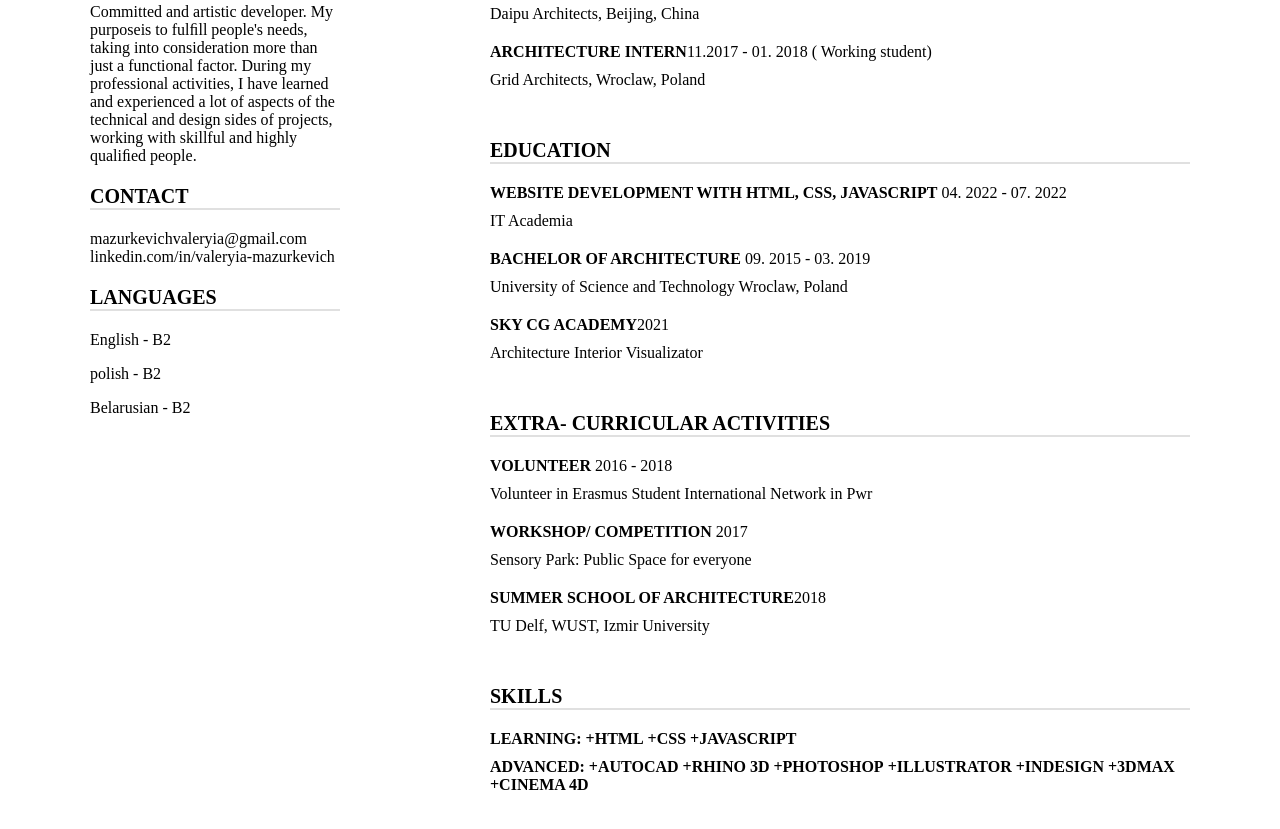
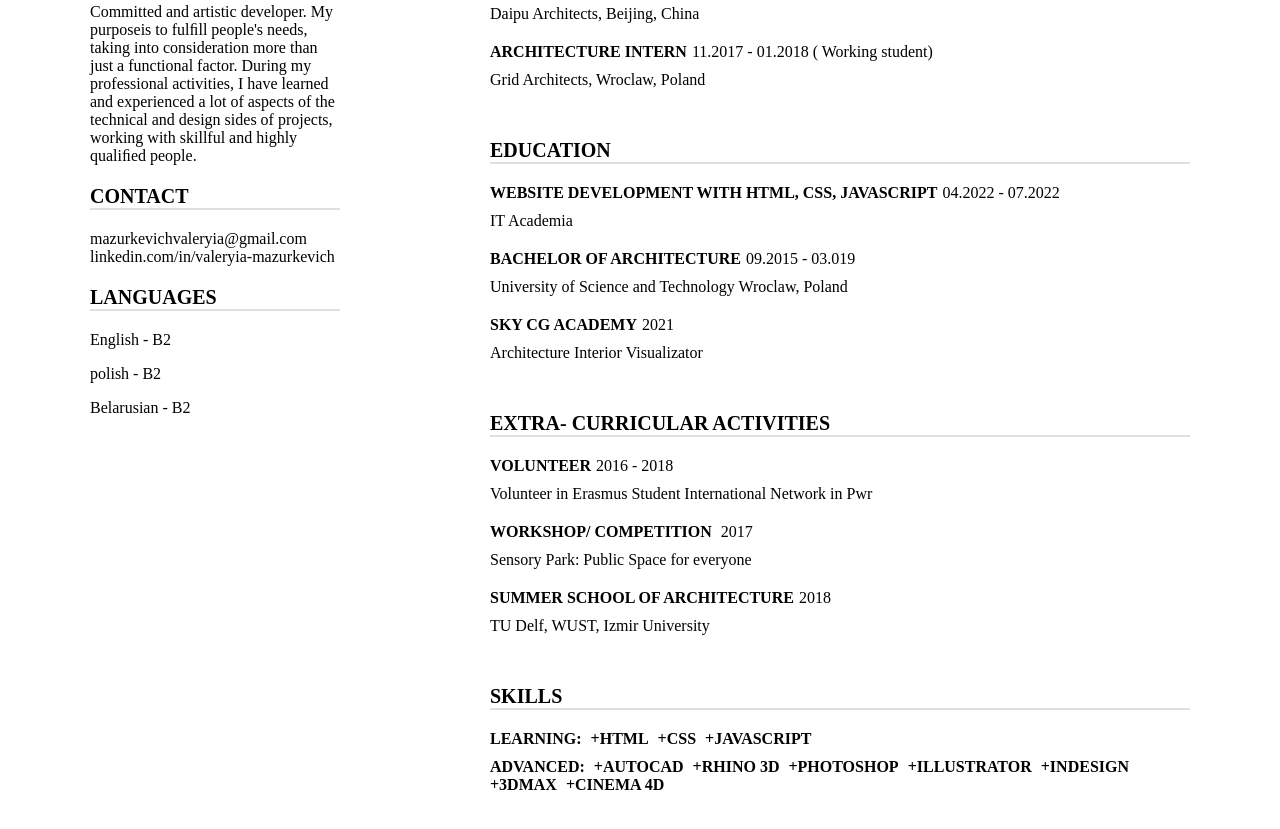
Before and after one commit to ValeryiaMaz/rsschool-cv, a plain HTML site: page index.html in a window 1280 px wide. Shown: the part 407-1236 px from the top of the page. Drawn offline with Linux system fonts and the light colour scheme.

Commit message:
refactor: delete white space

```diff
--- a/index.html
+++ b/index.html
@@ -50,27 +50,27 @@
                     <div class="exper-name">WORK EXPERIENCE</div>
 
                     <div class="exper-min-block">
-                        <div class="exper-title"><span class="bold">IT Recruiter- Sourcer</span> 03. 2022 - Present</div>
+                        <div class="exper-title"><span class="bold">IT Recruiter- Sourcer</span>03.2022 - Present</div>
                         <div class="exper-place">Andersen Lab, Poland, Krakow</div>
                     </div>
 
                     <div class="eexper-min-block">
-                        <div class="exper-title"><span class="bold">PROJECT ARCHITECT</span> 03. 2021 - 03.2022 (1 year)</div>
+                        <div class="exper-title"><span class="bold">PROJECT ARCHITECT</span>03.2021 - 03.2022 (1 year)</div>
                         <div class="exper-place">CHEKHARDA Architect</div>
                     </div>
 
                     <div class="exper-min-block">
-                        <div class="exper-title"><span class="bold"> JUNIOR ARCHITECT</span>11. 2019 - 01. 2021( 1.2 year)</div>
+                        <div class="exper-title"><span class="bold"> JUNIOR ARCHITECT</span>11.2019 - 01.2021(1.2 year)</div>
                         <div class="exper-place">Superimpose Architecture, Beijing, China</div>
                     </div>
 
                     <div class="exper-min-block">
-                        <div class="exper-title"><span class="bold">ARCHITECTURE INTERN</span>09. 2019 - 11. 2019 (3 months)</div>
+                        <div class="exper-title"><span class="bold">ARCHITECTURE INTERN</span>09.2019 - 11.2019 (3 months)</div>
                         <div class="exper-place">Daipu Architects, Beijing, China</div>
                     </div>
 
                     <div class="exper-min-block">
-                        <div class="exper-title"><span class="bold">ARCHITECTURE INTERN</span>11.2017 - 01. 2018 ( Working student)</div>
+                        <div class="exper-title"><span class="bold">ARCHITECTURE INTERN</span>11.2017 - 01.2018 ( Working student)</div>
                         <div class="exper-place">Grid Architects, Wroclaw, Poland</div>
                     </div>
                 </div>
@@ -80,12 +80,12 @@
                     <div class="exper-name">EDUCATION</div>
 
                     <div class="exper-min-block">
-                        <div class="exper-title"><span class="bold">WEBSITE DEVELOPMENT WITH HTML, CSS, JAVASCRIPT</span> 04. 2022 - 07. 2022</div>
+                        <div class="exper-title"><span class="bold">WEBSITE DEVELOPMENT WITH HTML, CSS, JAVASCRIPT</span>04.2022 - 07.2022</div>
                         <div class="exper-place">IT Academia</div>
                     </div>
 
                     <div class="exper-min-block">
-                        <div class="exper-title"><span class="bold">BACHELOR OF ARCHITECTURE</span> 09. 2015 - 03. 2019</div>
+                        <div class="exper-title"><span class="bold">BACHELOR OF ARCHITECTURE</span>09.2015 - 03.019</div>
                         <div class="exper-place">University of Science and Technology Wroclaw, Poland</div>
                     </div>
 
@@ -101,7 +101,7 @@
                     <div class="exper-name">EXTRA- CURRICULAR ACTIVITIES</div>
 
                     <div class="exper-min-block">
-                        <div class="exper-title"><span class="bold">VOLUNTEER</span> 2016 - 2018</div>
+                        <div class="exper-title"><span class="bold">VOLUNTEER</span>2016 - 2018</div>
                         <div class="exper-place">Volunteer in Erasmus Student International Network in Pwr</div>
                     </div>
 
--- a/style.css
+++ b/style.css
@@ -66,6 +66,7 @@ a:hover {
 .bold {
     font-weight: 600;
     text-transform: uppercase;
+    margin-right: 5px;
 }
 
 .exper-place {
```
